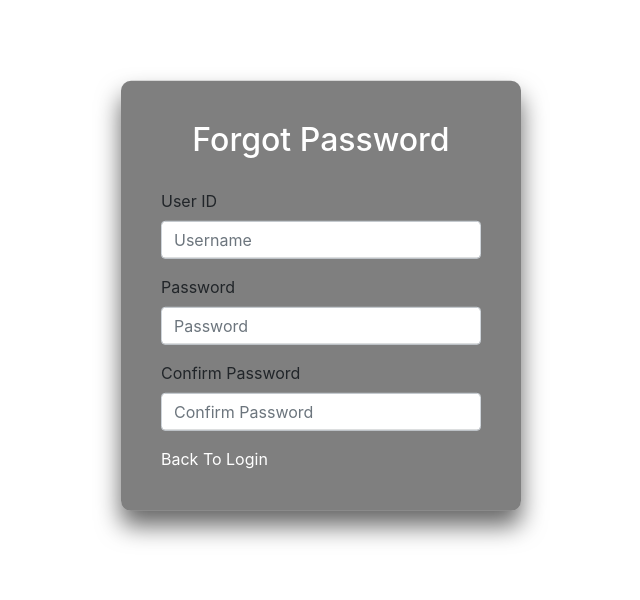
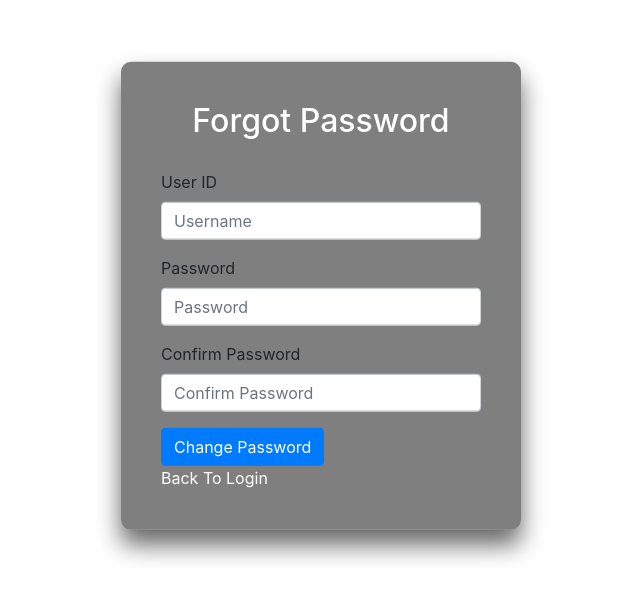
Before and after one commit to yashv6655/React-To-MongoDB-Simple-Login, a React (Create React App) app in the folder mern-client/: page /forgotpassword in a window 1280 px wide. Shown: the part 104-704 px from the top of the page, without its empty margins (319-959 px from the left). Built offline with nearby package versions, Linux system fonts and the light colour scheme; no server answers.

Commit message:
Forgot Password Functionality Added

```diff
--- a/mern-client/src/App.js
+++ b/mern-client/src/App.js
@@ -1,15 +1,34 @@
-import React from "react";
+import React, { useState, useEffect } from "react";
 import "./App.css";
 import LoginForm from "./components/LoginForm";
 import Success from "./components/Success";
 import Signup from "./components/Signup";
 import ForgotPassword from "./components/ForgotPassword";
 import { BrowserRouter as Router, Switch, Route } from "react-router-dom";
+import Home from "./components/Home";
+import { UserContext } from "./components/Context";
+import axios from "axios";
 
 function App() {
+  const [users, setUsers] = useState([]);
+
+  useEffect(() => {
+    axios
+      .get("http://localhost:4000/postmessages")
+      .then((res) => {
+        setUsers(res.data);
+        //console.log(res.data);
+      })
+      .catch((err) => console.log(err));
+  }, []);
+
   return (
+    <UserContext.Provider value={{ users }}>
       <Router>
         <Switch>
+          <Route exact path="/">
+            <Home />
+          </Route>
           <Route path="/login">
             <LoginForm />
           </Route>
@@ -24,6 +43,7 @@ function App() {
           </Route>
         </Switch>
       </Router>
+    </UserContext.Provider>
   );
 }
 
--- /dev/null
+++ b/mern-client/src/components/Context.js
@@ -0,0 +1,8 @@
+import React, { createContext } from "react";
+
+const UserContext = createContext();
+export { UserContext };
+
+export default function Context() {
+  return <div></div>;
+}
--- a/mern-client/src/components/ForgotPassword.js
+++ b/mern-client/src/components/ForgotPassword.js
@@ -1,11 +1,14 @@
-import React, { useState } from "react";
+import React, { useState, useContext } from "react";
 import { Link } from "react-router-dom";
+import { UserContext } from "./Context";
+import axios from "axios";
 
 export default function ForgotPassword() {
-  const [users, setUsers] = useState([]);
   const [password, setPassword] = useState("");
   const [confirmPassword, setConfirmPassword] = useState("");
   const [userId, setUserId] = useState("");
+
+  const { users } = useContext(UserContext);
 
   const userIdChange = (e) => {
     setUserId(e.target.value);
@@ -17,6 +20,32 @@ export default function ForgotPassword() {
 
   const confirmPasswordChange = (e) => {
     setConfirmPassword(e.target.value);
+  };
+
+  const passwordCheck = () => {
+    if (password === confirmPassword) {
+      return true;
+    } else {
+      return false;
+    }
+  };
+
+  const changePassword = () => {
+    if (passwordCheck()) {
+      users.map((user) => {
+        if (userId === user._id) {
+          axios
+            .put("http://localhost:4000/postmessages/" + userId, {
+              password: password,
+            })
+            .then((res) => {
+              console.log(res);
+              alert("Successfully changed your passoword");
+            })
+            .catch((err) => console.log(err));
+        }
+      });
+    }
   };
 
   return (
@@ -39,7 +68,7 @@ export default function ForgotPassword() {
           <div className="form-group">
             <label htmlFor="formGroupExampleInput">Password</label>
             <input
-              type="text"
+              type="password"
               className="form-control"
               id="formGroupExampleInput2"
               placeholder="Password"
@@ -51,7 +80,7 @@ export default function ForgotPassword() {
           <div className="form-group">
             <label htmlFor="formGroupExampleInput">Confirm Password</label>
             <input
-              type="text"
+              type="password"
               className="form-control"
               id="formGroupExampleInput2"
               placeholder="Confirm Password"
@@ -60,6 +89,9 @@ export default function ForgotPassword() {
               required
             />
           </div>
+          <button className="btn btn-primary" onClick={changePassword}>
+            Change Password
+          </button>
         </form>
         <Link to="/login" className="text-white">
           Back To Login
--- /dev/null
+++ b/mern-client/src/components/Home.js
@@ -0,0 +1,11 @@
+import React, { useState, useEffect } from "react";
+import { Link } from "react-router-dom";
+import LoginForm from "./LoginForm";
+import Signup from "./Signup";
+import ForgotPassword from "./ForgotPassword";
+import { UserContext } from "./Context";
+import axios from "axios";
+
+export default function Home() {
+  return <div>Hello from home page</div>;
+}
--- a/mern-client/src/components/LoginForm.js
+++ b/mern-client/src/components/LoginForm.js
@@ -39,7 +39,9 @@ export default function LoginForm() {
         });
         console.log(res.data);
       })
-      .catch((err) => console.log(err));
+      .catch((err) => {
+        console.log(err);
+      });
     // user.map((item) => {
     //   if (item.email === email && item.password === password) {
     //     console.log("Success");
```
Also changed, not shown: 1 other file (tests, documents, lock files or other folders). Lines whose indentation alone changed are shown as unchanged.
